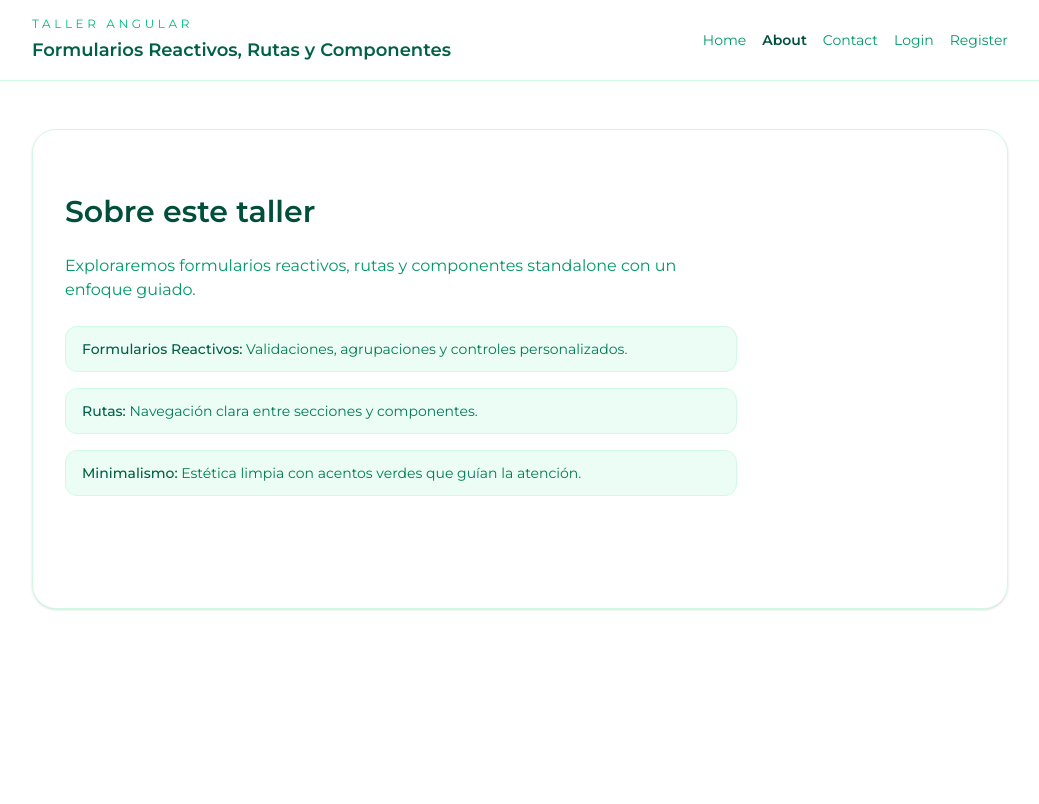
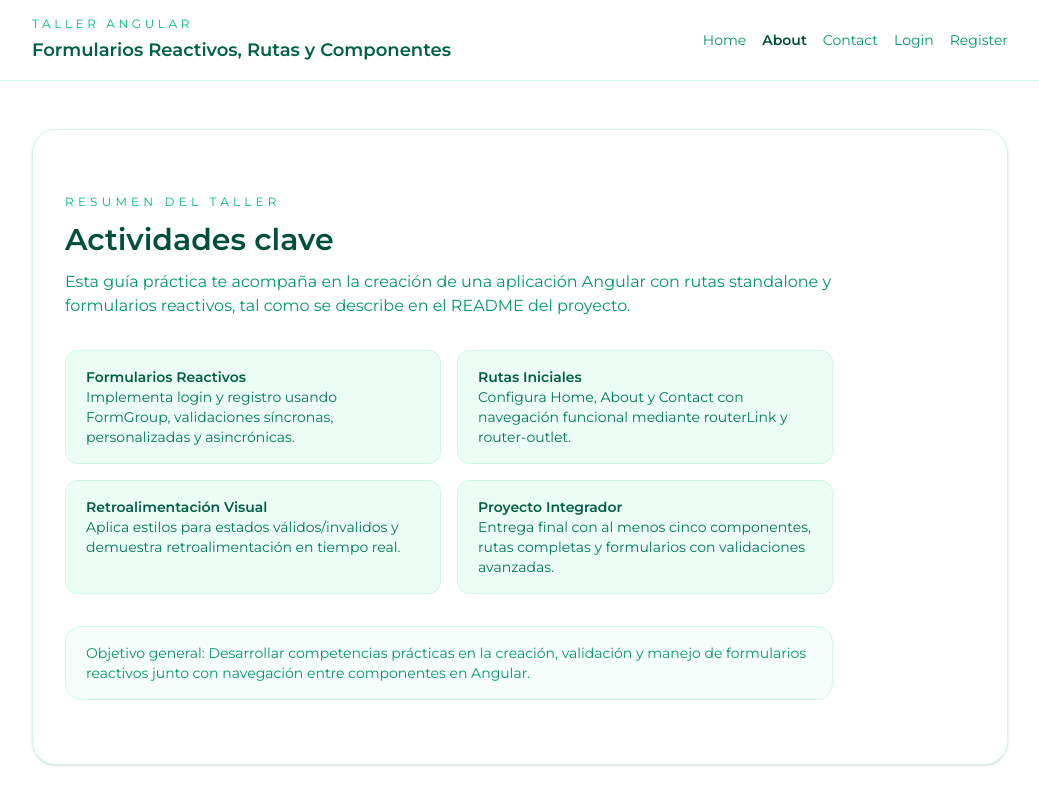
Before and after one commit to MiloAgudelo/reactiveFormsAndRoutes, an Angular app: page /about in a window 1280 px wide. Shown: the top 804 px of the page, without its empty margins (120-1159 px from the left). Built offline with nearby package versions, Linux system fonts and the light colour scheme.

Commit message:
Docs: sync home and about content with workshop outline

```diff
--- a/src/app/about/about.component.ts
+++ b/src/app/about/about.component.ts
@@ -5,22 +5,42 @@ import { Component } from '@angular/core';
   standalone: true,
   template: `
     <section class="min-h-[60vh] rounded-3xl border border-emerald-100 bg-white px-8 py-16 shadow-sm">
-      <div class="max-w-2xl space-y-6">
-        <h2 class="text-3xl font-semibold text-emerald-900">Sobre este taller</h2>
-        <p class="text-base text-emerald-600">
-          Exploraremos formularios reactivos, rutas y componentes standalone con un enfoque guiado.
-        </p>
-        <ul class="grid gap-4 text-sm text-emerald-700">
-          <li class="rounded-xl border border-emerald-100 bg-emerald-50 px-4 py-3">
-            <span class="font-medium text-emerald-800">Formularios Reactivos:</span> Validaciones, agrupaciones y controles personalizados.
-          </li>
-          <li class="rounded-xl border border-emerald-100 bg-emerald-50 px-4 py-3">
-            <span class="font-medium text-emerald-800">Rutas:</span> Navegación clara entre secciones y componentes.
-          </li>
-          <li class="rounded-xl border border-emerald-100 bg-emerald-50 px-4 py-3">
-            <span class="font-medium text-emerald-800">Minimalismo:</span> Estética limpia con acentos verdes que guían la atención.
-          </li>
-        </ul>
+      <div class="max-w-3xl space-y-8">
+        <header class="space-y-3">
+          <p class="text-xs uppercase tracking-[0.35em] text-emerald-500">Resumen del taller</p>
+          <h2 class="text-3xl font-semibold text-emerald-900">Actividades clave</h2>
+          <p class="text-base text-emerald-600">
+            Esta guía práctica te acompaña en la creación de una aplicación Angular con rutas standalone y formularios reactivos, tal como se describe en el README del proyecto.
+          </p>
+        </header>
+
+        <div class="grid gap-4 text-sm text-emerald-700 md:grid-cols-2">
+          <article class="rounded-xl border border-emerald-100 bg-emerald-50 px-5 py-4">
+            <h3 class="text-emerald-800 font-semibold">Formularios Reactivos</h3>
+            <p>Implementa login y registro usando FormGroup, validaciones síncronas, personalizadas y asincrónicas.</p>
+          </article>
+
+          <article class="rounded-xl border border-emerald-100 bg-emerald-50 px-5 py-4">
+            <h3 class="text-emerald-800 font-semibold">Rutas Iniciales</h3>
+            <p>Configura Home, About y Contact con navegación funcional mediante routerLink y router-outlet.</p>
+          </article>
+
+          <article class="rounded-xl border border-emerald-100 bg-emerald-50 px-5 py-4">
+            <h3 class="text-emerald-800 font-semibold">Retroalimentación Visual</h3>
+            <p>Aplica estilos para estados válidos/invalidos y demuestra retroalimentación en tiempo real.</p>
+          </article>
+
+          <article class="rounded-xl border border-emerald-100 bg-emerald-50 px-5 py-4">
+            <h3 class="text-emerald-800 font-semibold">Proyecto Integrador</h3>
+            <p>Entrega final con al menos cinco componentes, rutas completas y formularios con validaciones avanzadas.</p>
+          </article>
+        </div>
+
+        <footer class="rounded-2xl border border-emerald-100 bg-emerald-50/50 px-5 py-4 text-sm text-emerald-600">
+          <p>
+            Objetivo general: Desarrollar competencias prácticas en la creación, validación y manejo de formularios reactivos junto con navegación entre componentes en Angular.
+          </p>
+        </footer>
       </div>
     </section>
   `
--- a/src/app/home/home.component.ts
+++ b/src/app/home/home.component.ts
@@ -11,13 +11,25 @@ import { Component } from '@angular/core';
           Formularios Reactivos, Rutas y Componentes
         </h2>
         <p class="text-base text-emerald-600">
-          Bienvenido. Avanza paso a paso con el enfoque minimalista de este taller y construye una base sólida.
+          Explora actividades guiadas para dominar formularios reactivos, validaciones personalizadas y navegación con rutas básicas en Angular.
         </p>
-        <div class="flex items-center justify-center gap-3 text-sm">
-          <span class="rounded-full bg-emerald-100 px-3 py-1 text-emerald-600">Reactivo</span>
-          <span class="rounded-full bg-emerald-100 px-3 py-1 text-emerald-600">Modular</span>
-          <span class="rounded-full bg-emerald-100 px-3 py-1 text-emerald-600">Accesible</span>
+        <div class="grid gap-3 text-sm text-emerald-700 md:grid-cols-3">
+          <div class="rounded-xl border border-emerald-100 bg-emerald-50 px-4 py-3">
+            <p class="font-semibold text-emerald-800">Formularios</p>
+            <p>FormGroup, validaciones síncronas y asincrónicas.</p>
+          </div>
+          <div class="rounded-xl border border-emerald-100 bg-emerald-50 px-4 py-3">
+            <p class="font-semibold text-emerald-800">Rutas</p>
+            <p>Standalone components, routerLink y navegación.</p>
+          </div>
+          <div class="rounded-xl border border-emerald-100 bg-emerald-50 px-4 py-3">
+            <p class="font-semibold text-emerald-800">Proyecto</p>
+            <p>Aplicación completa con retroalimentación visual.</p>
+          </div>
         </div>
+        <p class="text-xs uppercase tracking-[0.35em] text-emerald-400">
+          Objetivo general: competencias prácticas en Angular
+        </p>
       </div>
     </section>
   `
```
